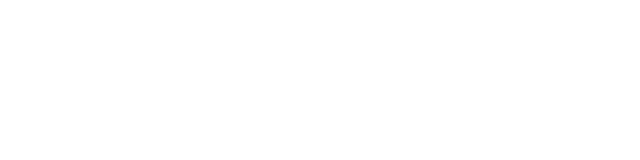
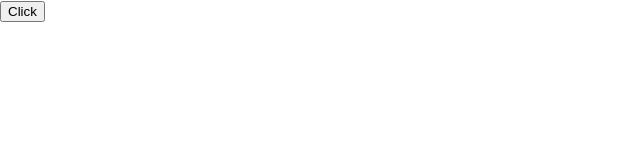
Before and after one commit to danielmsatiro/better-life, a React (Create React App) app: page / in a window 1280 px wide. Shown: the top 160 px of the page, without its empty margins (0-640 px from the left). Built offline with nearby package versions, Linux system fonts and the light colour scheme.

Commit message:
feat: Improving the user provider

```diff
--- a/src/App.js
+++ b/src/App.js
@@ -1,5 +1,11 @@
+import SingIn from "./pages/SingIn";
+
 function App() {
-  return <div></div>;
+  return (
+    <div>
+      <SingIn />
+    </div>
+  );
 }
 
 export default App;
--- a/src/pages/SingIn/index.jsx
+++ b/src/pages/SingIn/index.jsx
@@ -1,14 +1,14 @@
 import { useContext } from "react";
-import { UserContext } from "../../providers/user";
+import { useAuth, UserContext } from "../../providers/user";
 
 import { useForm } from "react-hook-form";
 import * as yup from "yup";
 import { yupResolver } from "@hookform/resolvers/yup";
 
-import { Container } from "./styles";
+import Container from "./styles";
 
 const SingIn = () => {
-  const { userID, login } = useContext(UserContext);
+  const { user, login } = useAuth();
 
   const schema = yup.object().shape({
     username: yup.string().required("O nome de usuário é obrigatório"),
@@ -23,9 +23,18 @@
     resolver: yupResolver(schema),
   });
 
+  const submit = () => {
+    login({
+      username: "gabriel-kenzie",
+      password: "123456",
+    });
+  };
+
   return (
     <Container>
-      <div>oi</div>
+      <form onSubmit={handleSubmit(submit)}>
+        <button onClick={submit}>Click</button>
+      </form>
     </Container>
   );
 };
--- a/src/providers/user/index.js
+++ b/src/providers/user/index.js
@@ -1,4 +1,4 @@
-import { createContext, useState } from "react";
+import { createContext, useContext, useState } from "react";
 
 import { api } from "../../services/api";
 
@@ -6,21 +6,29 @@
 
 export const UserContext = createContext();
 
+export const useAuth = () => useContext(UserContext);
+
 export const UserProvider = ({ children }) => {
-  const [decoded, setDecoded] = useState(null);
-  const [userID, setUserID] = useState({});
+  const [user, setUser] = useState({});
 
   const login = (info) => {
     // info é o que vem do formulário
     api.post("/sessions/", info).then((response) => {
       const { access } = response.data;
-      setDecoded(jwt_decode(access));
-      setUserID(decoded.user_id);
+
+      setUser({ id: jwt_decode(access).user_id, token: access });
+
+      localStorage.clear();
+      localStorage.setItem("@betterlife:token", JSON.stringify(access));
+      localStorage.setItem(
+        "@betterlife:user",
+        JSON.stringify(jwt_decode(access).user_id)
+      );
     });
   };
 
   return (
-    <UserContext.Provider value={{ userID, login }}>
+    <UserContext.Provider value={{ user, login }}>
       {children}
     </UserContext.Provider>
   );
```
